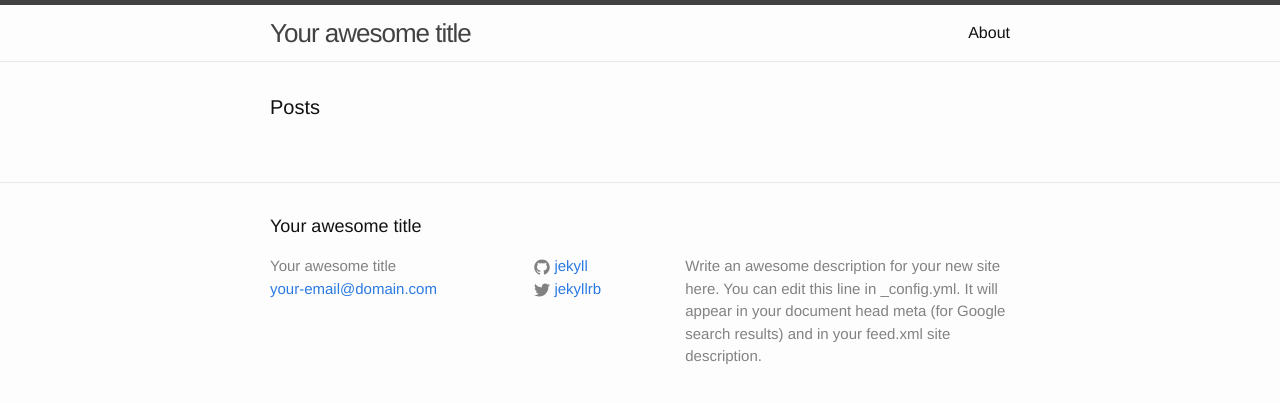
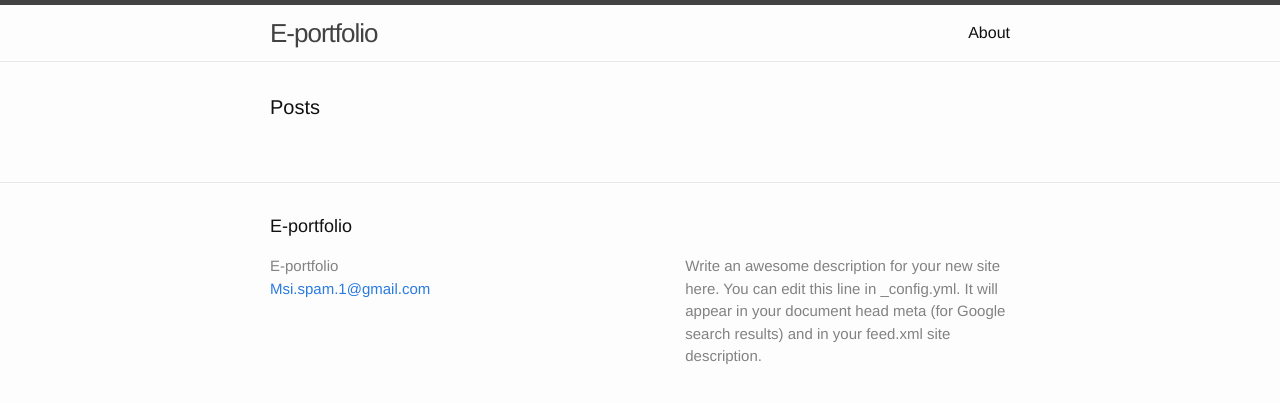
Before and after one commit to Stem-E-Portfolio/LNorman28.Github.io, a Jekyll site: the page built from index.html, in a window 1280 px wide. Shown: the top 403 px of the page. Built offline with Jekyll 4.4.1, drawn with Linux system fonts in a browser that asks for light colours.

Commit message:
Update _config.yml

```diff
--- a/_config.yml
+++ b/_config.yml
@@ -6,16 +6,14 @@
 # 'jekyll serve'. If you change this file, please restart the server process.
 
 # Site settings
-title: Your awesome title
-email: your-email@domain.com
+title: E-portfolio
+email: Msi.spam.1@gmail.com
 description: > # this means to ignore newlines until "baseurl:"
   Write an awesome description for your new site here. You can edit this
   line in _config.yml. It will appear in your document head meta (for
   Google search results) and in your feed.xml site description.
 baseurl: "" # the subpath of your site, e.g. /blog
-url: "http://yourdomain.com" # the base hostname & protocol for your site
-twitter_username: jekyllrb
-github_username:  jekyll
+url: "https://stem-e-portfolio.github.io/LNorman28.Github.io/" # the base hostname & protocol for your site
 
 # Build settings
 markdown: kramdown
```
